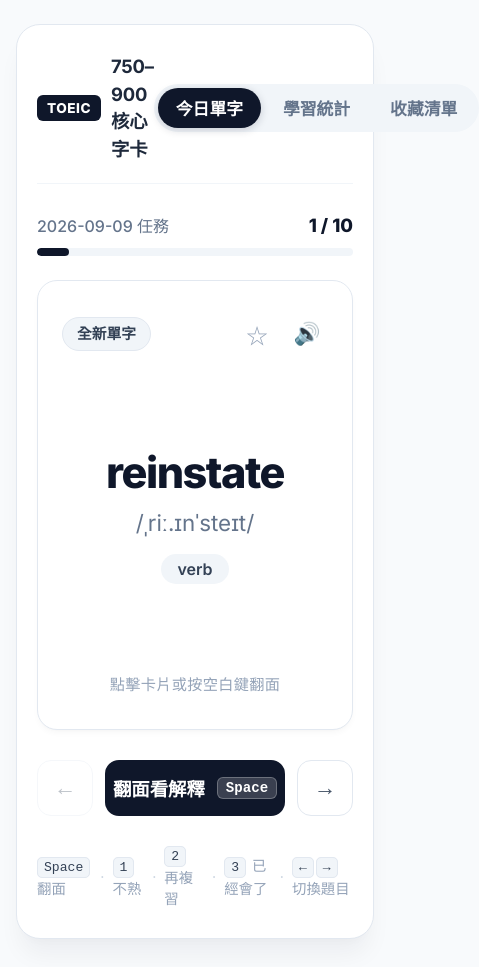
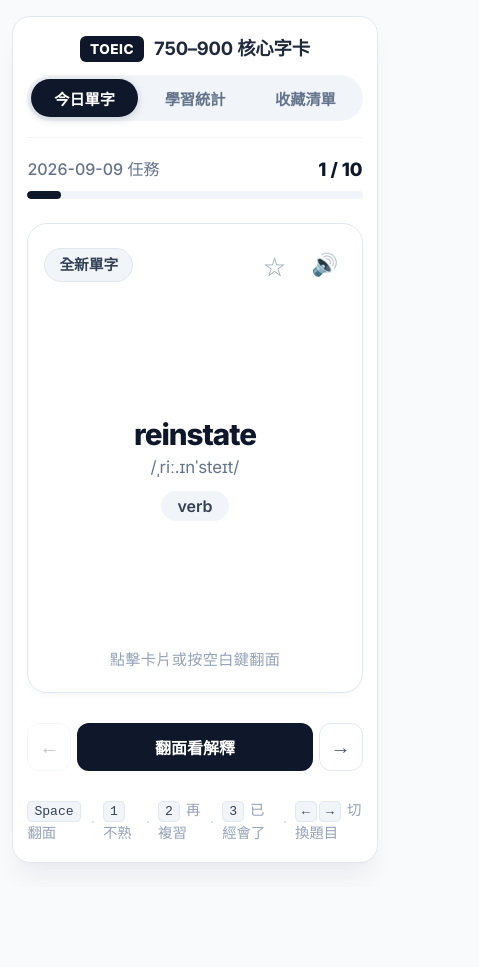
Before and after one commit to lexiewang501/toeic-flashcard, a plain HTML site: page index.html in a window 390 px wide. Shown: the whole page, 479 px wide, since content can reach past the window. After the commit the page ends 887 px from the top, so only its background shows below. Drawn offline with Linux system fonts and the light colour scheme.

Commit message:
fix: 全面升級手機 RWD 響應式排版，解決 iPhone 溢出跑版問題

```diff
--- a/index.html
+++ b/index.html
@@ -2,7 +2,7 @@
 <html lang="zh-TW">
 <head>
   <meta charset="UTF-8">
-  <meta name="viewport" content="width=device-width, initial-scale=1.0, maximum-scale=1.0, user-scalable=no, viewport-fit=cover">
+  <meta name="viewport" content="width=device-width, initial-scale=1.0, viewport-fit=cover">
   <title>TOEIC Master | 750–900 核心單字卡</title>
   <meta name="description" content="多益 800–900 金色證書核心高頻商務單字卡，支援離線學習與記憶排程。">
   <meta name="theme-color" content="#0F172A">
--- a/style.css
+++ b/style.css
@@ -49,56 +49,99 @@
   -webkit-tap-highlight-color: transparent;
 }
 
+html, body {
+  width: 100%;
+  overflow-x: hidden;
+}
+
 body {
   font-family: 'Inter', system-ui, -apple-system, BlinkMacSystemFont, "Segoe UI", Roboto, "Noto Sans TC", sans-serif;
   background-color: var(--slate-50);
   color: var(--slate-900);
   min-height: 100vh;
-  min-height: -webkit-fill-available;
+  min-height: 100dvh;
   display: flex;
   justify-content: center;
-  align-items: center;
-  padding: max(24px, env(safe-area-inset-top)) 16px max(28px, env(safe-area-inset-bottom)) 16px;
+  align-items: flex-start;
+  padding: max(16px, env(safe-area-inset-top)) 12px max(24px, env(safe-area-inset-bottom)) 12px;
   line-height: 1.5;
-  font-size: 16px; /* 基礎字級提升 */
+  font-size: 16px;
+  box-sizing: border-box;
 }
 
-/* 主版面：整合型置中容器 (增加寬度容納大字體) */
+@media (min-width: 640px) {
+  body {
+    align-items: center;
+    padding: 32px 16px;
+  }
+}
+
+/* 主版面：整合型置中容器 */
 .main-wrapper {
   width: 100%;
+  max-width: 100%;
   display: flex;
   justify-content: center;
+  box-sizing: border-box;
 }
 
 .integrated-card {
   width: 100%;
   max-width: 740px;
   background: #ffffff;
-  border-radius: var(--radius-container);
+  border-radius: 18px;
   border: 1px solid var(--slate-200);
   box-shadow: var(--shadow-container);
-  padding: 2.5rem 2.75rem;
+  padding: 1.25rem 1rem;
   display: flex;
   flex-direction: column;
-  gap: 1.75rem;
+  gap: 1.25rem;
+  box-sizing: border-box;
+}
+
+@media (min-width: 640px) {
+  .integrated-card {
+    padding: 2.25rem 2.5rem;
+    border-radius: var(--radius-container);
+    gap: 1.5rem;
+  }
 }
 
 /* ==========================================================================
-   1. 頂部導覽列 (字體清晰放大)
+   1. 頂部導覽列 (支援手機全寬排版，不擠壓跑版)
    ========================================================================== */
 
 .app-header {
   display: flex;
-  justify-content: space-between;
-  align-items: center;
-  padding-bottom: 1.25rem;
+  flex-direction: column;
+  align-items: stretch;
+  gap: 12px;
+  padding-bottom: 1rem;
   border-bottom: 1px solid var(--slate-100);
+  box-sizing: border-box;
+}
+
+@media (min-width: 640px) {
+  .app-header {
+    flex-direction: row;
+    justify-content: space-between;
+    align-items: center;
+    padding-bottom: 1.25rem;
+    gap: 0;
+  }
 }
 
 .brand {
   display: flex;
   align-items: center;
+  justify-content: center;
   gap: 10px;
+}
+
+@media (min-width: 640px) {
+  .brand {
+    justify-content: flex-start;
+  }
 }
 
 .brand-badge {
@@ -119,25 +162,46 @@ body {
 }
 
 .nav-pills {
-  display: flex;
+  display: grid;
+  grid-template-columns: repeat(3, 1fr);
   background: var(--slate-100);
   padding: 4px;
   border-radius: var(--radius-pill);
   gap: 4px;
+  width: 100%;
+  box-sizing: border-box;
+}
+
+@media (min-width: 640px) {
+  .nav-pills {
+    display: flex;
+    width: auto;
+  }
 }
 
 .nav-pill {
   border: none;
   background: transparent;
-  padding: 8px 18px;
+  padding: 8px 6px;
   border-radius: var(--radius-pill);
   font-family: inherit;
-  font-size: 1.05rem; /* 放大到 1.05rem (~17px) */
+  font-size: 0.95rem;
   font-weight: 600;
   color: var(--slate-500);
   cursor: pointer;
   transition: all 0.2s cubic-bezier(0.4, 0, 0.2, 1);
   white-space: nowrap;
+  text-align: center;
+  display: flex;
+  align-items: center;
+  justify-content: center;
+}
+
+@media (min-width: 640px) {
+  .nav-pill {
+    padding: 8px 18px;
+    font-size: 1.05rem;
+  }
 }
 
 .nav-pill:hover {
@@ -986,45 +1050,167 @@ body {
   margin-top: 4px;
 }
 
-/* 響應式調整 */
-@media (max-width: 600px) {
+/* ==========================================================================
+   8. 全面響應式 RWD 規範 (手機直向、各尺寸 iPhone 與小螢幕完美適配)
+   ========================================================================== */
+
+@media (max-width: 640px) {
+  /* 主容器收縮與邊距縮小 */
   .integrated-card {
-    padding: 1.75rem 1.25rem;
+    padding: 1.15rem 0.9rem;
+    border-radius: 18px;
+    gap: 1.1rem;
   }
 
+  /* 卡片主體高度與自適應捲動 */
   .card-scene {
-    height: 450px;
+    height: clamp(390px, 58vh, 470px);
   }
 
   .card-face {
-    padding: 2rem 1.5rem;
+    padding: 1.25rem 1rem;
+    overflow-y: auto;
+    -webkit-overflow-scrolling: touch;
   }
 
+  /* 單字與發音標題大小自適應，長單字自動換行不破版 */
   .word-heading {
-    font-size: 2.7rem;
+    font-size: clamp(1.85rem, 6.8vw, 3rem);
+    word-break: break-word;
+    overflow-wrap: break-word;
+    hyphens: auto;
+    max-width: 100%;
+    margin-bottom: 4px;
+  }
+
+  .phonetic-heading {
+    font-size: clamp(1.05rem, 3.8vw, 1.35rem);
+    margin-bottom: 10px;
+    word-break: break-all;
   }
 
   .meaning-heading {
-    font-size: 2.2rem;
+    font-size: clamp(1.6rem, 5.5vw, 2.4rem);
+    word-break: break-word;
+    margin-bottom: 12px;
+  }
+
+  .example-card {
+    padding: 12px 14px;
+    border-radius: 14px;
+    max-width: 100%;
   }
 
   .example-en {
+    font-size: clamp(0.98rem, 3.2vw, 1.15rem);
+    word-break: break-word;
+    line-height: 1.45;
+  }
+
+  .example-zh {
+    font-size: clamp(0.88rem, 2.8vw, 1.02rem);
+    word-break: break-word;
+    line-height: 1.45;
+  }
+
+  /* 底部操作欄按鈕尺寸自適應，左右箭頭縮小，騰出空間給評分按鈕 */
+  .dock-row {
+    gap: 6px;
+  }
+
+  .nav-arrow-btn {
+    width: 44px;
+    height: 48px;
+    font-size: 1.25rem;
+    border-radius: 12px;
+  }
+
+  .btn-primary-flip {
+    height: 48px;
+    font-size: 1rem;
+    padding: 0 10px;
+    border-radius: 12px;
+    gap: 6px;
+  }
+
+  .btn-primary-flip kbd {
+    display: none; /* 手機觸控螢幕隱藏鍵盤快捷鍵提示 */
+  }
+
+  .rating-button-group {
+    gap: 6px;
+  }
+
+  .rate-btn {
+    height: 48px;
+    padding: 2px 4px;
+    border-radius: 10px;
+  }
+
+  .rate-title {
+    font-size: 0.92rem;
+    white-space: nowrap;
+    font-weight: 800;
+  }
+
+  .rate-sub {
+    display: none; /* 隱藏次要副標題，讓三大評分按鈕乾淨並排 */
+  }
+
+  /* 統計頁面控制按鈕改為直排 */
+  .stats-controls-row {
+    flex-direction: column;
+    gap: 10px;
+  }
+
+  /* 完成卡片在手機上的排版 */
+  .completion-inner h2 {
+    font-size: 1.35rem;
+  }
+
+  .completion-summary-row {
+    flex-wrap: wrap;
+    gap: 8px;
+  }
+
+  .completion-sub-buttons {
+    flex-direction: column;
+    gap: 8px;
+  }
+}
+
+/* 超窄螢幕 iPhone SE (寬度 <= 380px) 極致緊湊優化 */
+@media (max-width: 380px) {
+  .integrated-card {
+    padding: 0.95rem 0.75rem;
+  }
+
+  .dock-row {
+    gap: 4px;
+  }
+
+  .nav-arrow-btn {
+    width: 38px;
+    height: 44px;
     font-size: 1.1rem;
   }
 
-  .example-zh {
-    font-size: 0.98rem;
+  .btn-primary-flip {
+    height: 44px;
+    font-size: 0.92rem;
   }
 
-  .rating-button-group {
-    gap: 8px;
+  .rate-btn {
+    height: 44px;
+    padding: 2px 2px;
   }
 
   .rate-title {
-    font-size: 0.95rem;
+    font-size: 0.82rem;
   }
 
-  .rate-sub {
-    display: none;
+  .nav-pill {
+    font-size: 0.85rem;
+    padding: 6px 2px;
   }
 }
--- a/sw.js
+++ b/sw.js
@@ -1,5 +1,5 @@
 // TOEIC Master PWA Service Worker
-const CACHE_NAME = 'toeic-master-v1';
+const CACHE_NAME = 'toeic-master-v2';
 
 const PRECACHE_ASSETS = [
   './',
```
